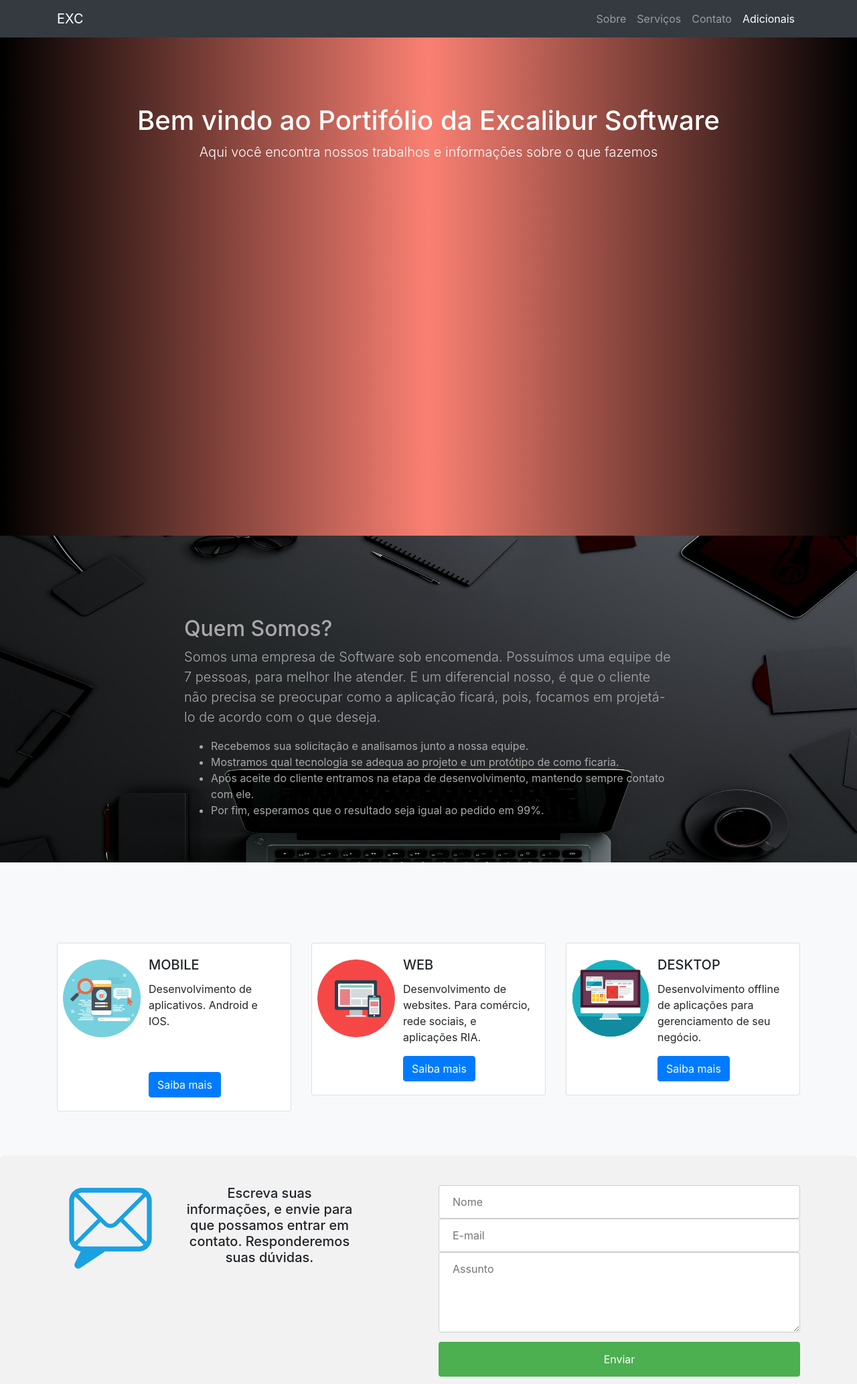
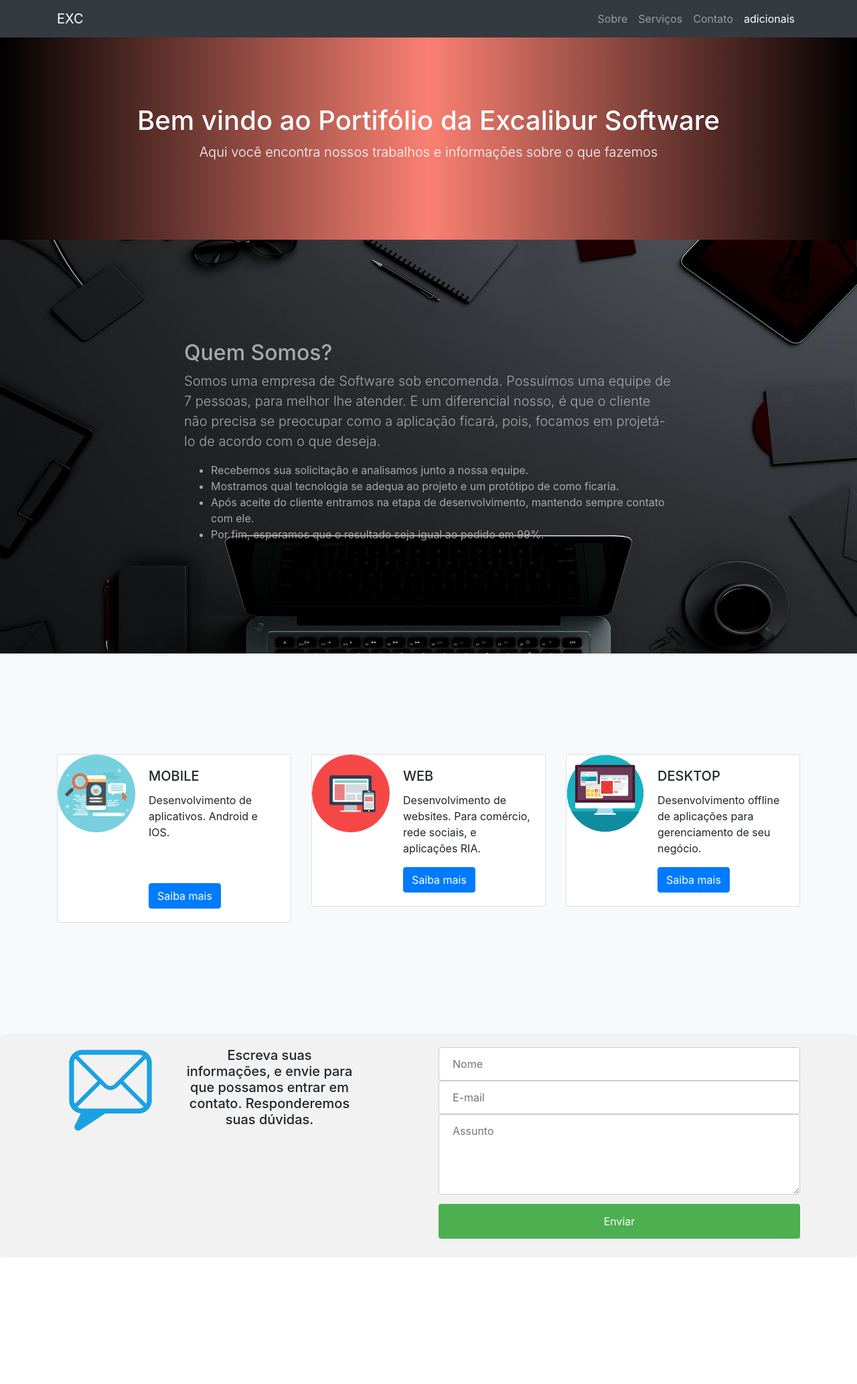
Before and after one commit to JucelinoJr/exc-software, a website with bundled scripts: page exc software/index.html in a window 1280 px wide. Shown: the top 2067 px of the page at 67% size. Built offline with nearby package versions, Linux system fonts and the light colour scheme.

Commit message:
Revert "Merge remote-tracking branch 'origin/master'"
This reverts commit 18cd482f10923158b51076c4bfc16faa02cf094b.

```diff
--- a/exc software/css/scrolling-nav.css
+++ b/exc software/css/scrolling-nav.css
@@ -7,6 +7,10 @@
   padding: 156px 0 100px;
   background: slategray;
   background-image: linear-gradient(to right,black,salmon, Black)
+}
+
+section {
+  padding: 150px 0;
 }
 
 #about{
--- a/exc software/css/styles.css
+++ /dev/null
@@ -1,14 +0,0 @@
-html, body {
-  width: 100%;
-  height: 100%;
-}
-
-header {
-  height: 100%;
-  display: flex;
-  align-items: center
-}
-
-section {
-  padding: 120px 0 50px 0;
-}
--- a/exc software/index.html
+++ b/exc software/index.html
@@ -15,7 +15,6 @@
 
   <!-- Custom styles for this template -->
   <link href="css/scrolling-nav.css" rel="stylesheet">
-  <link href="css/styles.css" rel="stylesheet">
 
 
 </head>
@@ -41,7 +40,7 @@
             <a class="nav-link js-scroll-trigger" href="#contact">Contato</a>
           </li>
           <li class="nav-item">
-            <a class="nav-link js-scroll-trigger" href="#adicionais">Adicionais</a>
+            <a class="nav-link js-scroll-trigger" href="#adicionais">adicionais</a>
           </li>
         </ul>
       </div>
@@ -79,11 +78,11 @@
     <div class="container">
       <div class="row">
 
-          <div class="col-lg-4 col-md-8 mx-auto">
+          <div class="col-lg-4 mx-auto">
               <div class="card mb-3" style="max-width: 540px;">
                 <div class="row no-gutters">
                   <div class="col-md-4">
-                    <img src="imagens/mobileicon.png" class="card-img ml-2 mt-4" alt="...">
+                    <img src="imagens/mobileicon.png" class="card-img" alt="...">
                   </div>
                   <div class="col-md-8">
                     <div class="card-body">
@@ -116,11 +115,11 @@
             </div>
           <!--modal 1-->
 
-          <div class="col-lg-4 col-md-8  mx-auto">
+          <div class="col-lg-4  mx-auto">
                 <div class="card mb-3" style="max-width: 540px;">
                   <div class="row no-gutters">
                     <div class="col-md-4">
-                      <img src="imagens/webicon.png" class="card-img ml-2 mt-4" alt="...">
+                      <img src="imagens/webicon.png" class="card-img" alt="...">
                     </div>
                     <div class="col-md-8">
                       <div class="card-body">
@@ -154,11 +153,11 @@
               </div>
           <!--modal 2-->
 
-          <div class="col-lg-4 col-md-8 mx-auto">
+          <div class="col-lg-4 mx-auto">
                 <div class="card mb-3" style="max-width: 540px;">
                   <div class="row no-gutters">
                     <div class="col-md-4">
-                      <img src="imagens/desktopicon.png" class="card-img ml-2 mt-4" alt="...">
+                      <img src="imagens/desktopicon.png" class="card-img" alt="...">
                     </div>
                     <div class="col-md-8">
                       <div class="card-body">
@@ -195,14 +194,14 @@
   </section>
 
   <section id="contact">
-   <div class="container mt-4 mb-3">
+   <div class="container">
       <div class="row">
 
-        <div class="col-xl-2 text-center mb-3">
+        <div class="col-xl-2 text-center">
             <img src="imagens/email.png">
         </div>
 
-        <div class="col-xl-3 mb-3">
+        <div class="col-xl-3">
             <h5 class="inf-contato">Escreva suas informações, e envie para que possamos entrar em contato. Responderemos suas dúvidas.</h5>
         </div>
 
```
